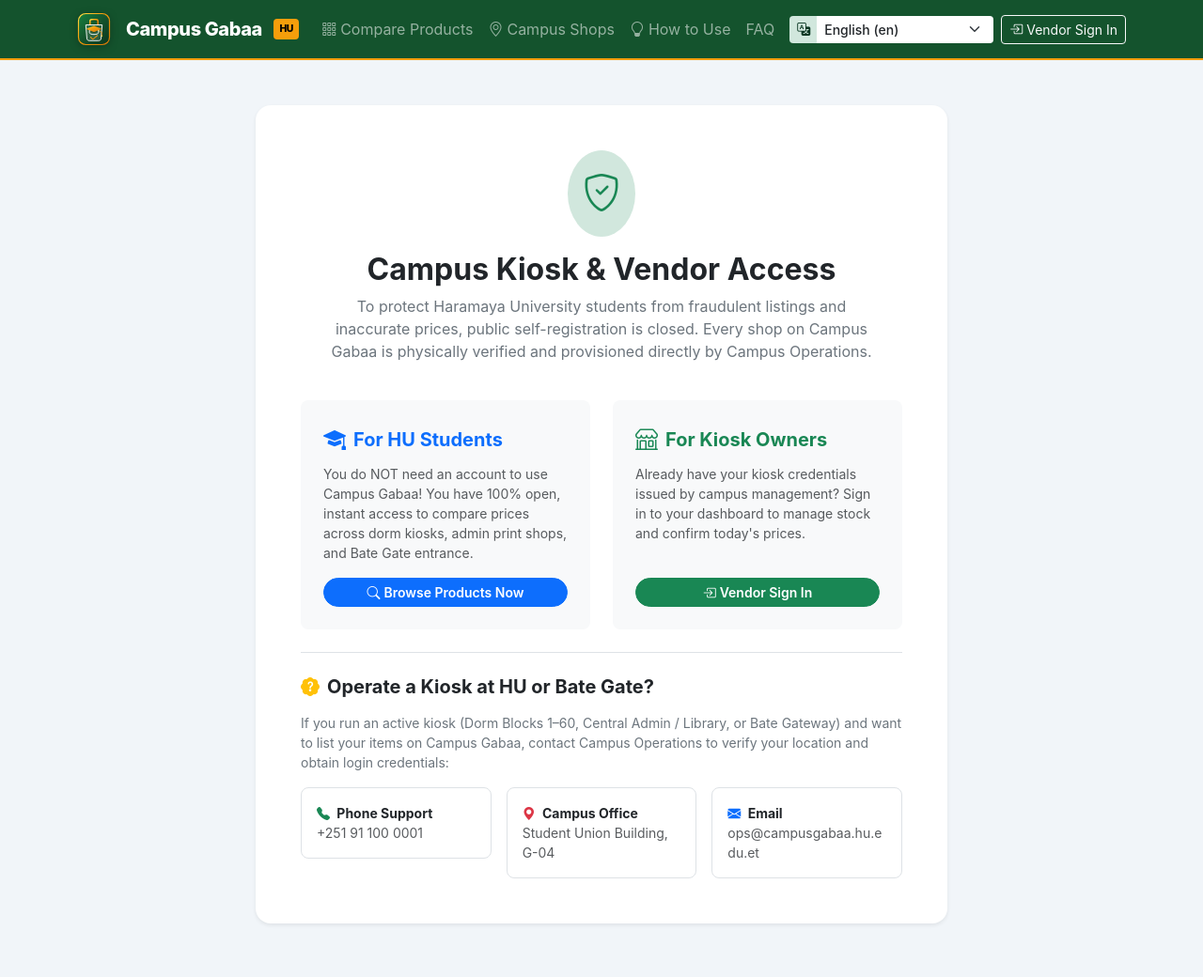
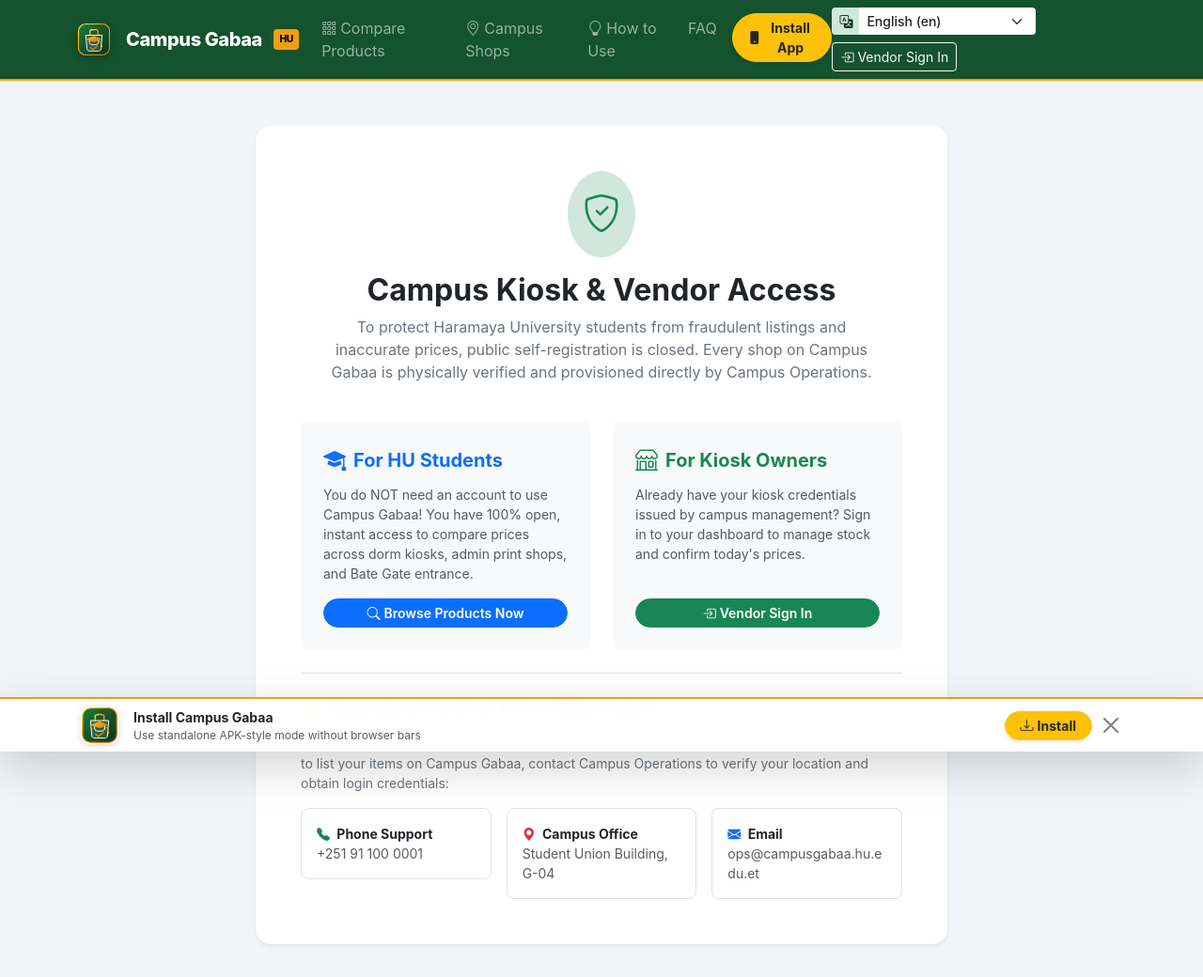
Before and after one commit to danielgelchu0-sketch/campus_gabaa, a Django app: page /accounts/register/ in a window 1280 px wide. Shown: the top 1040 px of the page at 94% size. Run offline with Django 5.2, Linux system fonts and the light colour scheme.

Commit message:
fix(pwa): make install button and banner permanent across all page activity until app is installed

```diff
--- a/static/js/main.js
+++ b/static/js/main.js
@@ -52,88 +52,99 @@ document.addEventListener('DOMContentLoaded', function () {
     });
   }
 
-  // 5. In-App Standalone Mode & PWA Install Prompt Controller
+  // 5. In-App Standalone Mode & PWA Install Prompt Controller (Permanent until installed)
   let deferredPrompt = null;
   const pwaInstallBanner = document.getElementById('pwaInstallBanner');
   const pwaInstallBtn = document.getElementById('pwaInstallBtn');
   const pwaDismissBtn = document.getElementById('pwaDismissBtn');
   const pwaNavInstallItem = document.getElementById('pwaNavInstallItem');
   const pwaNavInstallBtn = document.getElementById('pwaNavInstallBtn');
+  const pwaFloatingFab = document.getElementById('pwaFloatingFab');
+  const pwaFabBtn = document.getElementById('pwaFabBtn');
+  const pwaDirectTriggerBtn = document.getElementById('pwaDirectTriggerBtn');
+  const pwaPromptReadySection = document.getElementById('pwaPromptReadySection');
+  const pwaManualGuideSection = document.getElementById('pwaManualGuideSection');
 
-  // Check if app is already running in standalone mode (installed)
-  const isStandalone = window.matchMedia('(display-mode: standalone)').matches ||
-                       window.navigator.standalone === true;
+  // Check if app is installed (standalone mode or previous install recorded)
+  const isInstalled = window.matchMedia('(display-mode: standalone)').matches ||
+                      window.navigator.standalone === true ||
+                      localStorage.getItem('pwa_installed') === 'true';
 
-  if (!isStandalone) {
-    // Intercept native browser install prompt (Chrome Android, Edge, Desktop Chrome)
+  function hideAllInstallElements() {
+    document.body.classList.add('pwa-standalone');
+    document.querySelectorAll('.pwa-install-element').forEach(function (el) {
+      el.classList.add('d-none');
+    });
+  }
+
+  if (isInstalled) {
+    hideAllInstallElements();
+  } else {
+    // App is NOT installed -> Ensure persistent controls across all navigation and activities
+
+    // Check banner minimization state
+    const isMinimized = sessionStorage.getItem('pwa_banner_minimized') === '1';
+    if (isMinimized && pwaInstallBanner && pwaFloatingFab) {
+      pwaInstallBanner.classList.add('d-none');
+      pwaFloatingFab.classList.remove('d-none');
+    } else if (pwaInstallBanner) {
+      pwaInstallBanner.classList.remove('d-none');
+      if (pwaFloatingFab) pwaFloatingFab.classList.add('d-none');
+    }
+
+    // Intercept native browser prompt whenever Chrome triggers it
     window.addEventListener('beforeinstallprompt', function (e) {
       e.preventDefault();
       deferredPrompt = e;
 
-      // Show banner if not dismissed in current session
-      if (pwaInstallBanner && !sessionStorage.getItem('pwa_banner_dismissed')) {
-        pwaInstallBanner.classList.remove('d-none');
-      }
-
-      // Show navbar install button
-      if (pwaNavInstallItem) {
-        pwaNavInstallItem.classList.remove('d-none');
+      // Enable direct trigger in guide modal
+      if (pwaPromptReadySection && pwaManualGuideSection) {
+        pwaPromptReadySection.classList.remove('d-none');
+        pwaManualGuideSection.classList.add('d-none');
       }
     });
 
-    // Handler to execute native install prompt
+    // Unified installer trigger
     function triggerInstall() {
       if (deferredPrompt) {
         deferredPrompt.prompt();
         deferredPrompt.userChoice.then(function (choiceResult) {
           if (choiceResult.outcome === 'accepted') {
-            if (pwaInstallBanner) pwaInstallBanner.classList.add('d-none');
-            if (pwaNavInstallItem) pwaNavInstallItem.classList.add('d-none');
+            localStorage.setItem('pwa_installed', 'true');
+            hideAllInstallElements();
           }
           deferredPrompt = null;
         });
       } else {
-        // Fallback for iOS Safari or browsers without beforeinstallprompt
-        const isIos = /iPad|iPhone|iPod/.test(navigator.userAgent) && !window.MSStream;
-        if (isIos) {
-          const iosModalEl = document.getElementById('pwaIosModal');
-          if (iosModalEl) {
-            const modal = new bootstrap.Modal(iosModalEl);
-            modal.show();
-          }
-        } else {
-          alert('To install Campus Gabaa: Tap the browser menu (⋮) in the top-right corner and select "Install app" or "Add to Home screen".');
+        // Show universal guided installation modal
+        const modalEl = document.getElementById('pwaInstallModal');
+        if (modalEl) {
+          const modal = bootstrap.Modal.getOrCreateInstance(modalEl);
+          modal.show();
         }
       }
     }
 
-    if (pwaInstallBtn) {
-      pwaInstallBtn.addEventListener('click', triggerInstall);
-    }
-    if (pwaNavInstallBtn) {
-      pwaNavInstallBtn.addEventListener('click', triggerInstall);
-    }
+    // Attach click listeners to all permanent install buttons
+    if (pwaInstallBtn) pwaInstallBtn.addEventListener('click', triggerInstall);
+    if (pwaNavInstallBtn) pwaNavInstallBtn.addEventListener('click', triggerInstall);
+    if (pwaFabBtn) pwaFabBtn.addEventListener('click', triggerInstall);
+    if (pwaDirectTriggerBtn) pwaDirectTriggerBtn.addEventListener('click', triggerInstall);
 
+    // Minimize bottom banner into floating pill button
     if (pwaDismissBtn) {
       pwaDismissBtn.addEventListener('click', function () {
-        if (pwaInstallBanner) {
-          pwaInstallBanner.classList.add('d-none');
-        }
-        sessionStorage.setItem('pwa_banner_dismissed', '1');
+        if (pwaInstallBanner) pwaInstallBanner.classList.add('d-none');
+        if (pwaFloatingFab) pwaFloatingFab.classList.remove('d-none');
+        sessionStorage.setItem('pwa_banner_minimized', '1');
       });
-    }
-
-    // Always reveal navbar install button on mobile iOS as well
-    const isIosMobile = /iPad|iPhone|iPod/.test(navigator.userAgent) && !window.MSStream;
-    if (isIosMobile && pwaNavInstallItem) {
-      pwaNavInstallItem.classList.remove('d-none');
     }
   }
 
-  // Hide install controls once app is installed and launched
+  // Once installation succeeds, permanently hide all install triggers
   window.addEventListener('appinstalled', function () {
-    if (pwaInstallBanner) pwaInstallBanner.classList.add('d-none');
-    if (pwaNavInstallItem) pwaNavInstallItem.classList.add('d-none');
+    localStorage.setItem('pwa_installed', 'true');
+    hideAllInstallElements();
     deferredPrompt = null;
   });
 });
--- a/templates/base.html
+++ b/templates/base.html
@@ -81,9 +81,10 @@
               {% trans "FAQ" %}
             </a>
           </li>
-          <li class="nav-item d-none" id="pwaNavInstallItem">
-            <button id="pwaNavInstallBtn" type="button" class="btn btn-warning btn-sm fw-bold rounded-pill px-3 my-1 ms-lg-2 shadow-sm text-dark">
-              <i class="bi bi-download me-1"></i>{% trans "Install App" %}
+          <li class="nav-item pwa-install-element" id="pwaNavInstallItem">
+            <button id="pwaNavInstallBtn" type="button" class="btn btn-warning btn-sm fw-bold rounded-pill px-3 my-1 ms-lg-2 shadow-sm text-dark d-flex align-items-center gap-1">
+              <i class="bi bi-phone-fill text-dark"></i>
+              <span>{% trans "Install App" %}</span>
             </button>
           </li>
         </ul>
@@ -211,48 +212,93 @@
     </div>
   </footer>
 
-  <!-- Mobile Floating PWA Install Banner -->
-  <aside id="pwaInstallBanner" class="pwa-install-banner shadow-lg d-none" aria-label="{% trans 'Install Campus Gabaa Application' %}">
+  <!-- Mobile Floating PWA Install Banner (Permanent until installed) -->
+  <aside id="pwaInstallBanner" class="pwa-install-banner shadow-lg pwa-install-element" aria-label="{% trans 'Install Campus Gabaa Application' %}">
     <div class="container d-flex align-items-center justify-content-between gap-3 py-2 px-3">
       <div class="d-flex align-items-center gap-3">
         <img src="{% static 'img/logo-icon.svg' %}" alt="Campus Gabaa" class="pwa-banner-icon">
         <div>
           <div class="fw-bold text-dark small mb-0">{% trans "Install Campus Gabaa" %}</div>
-          <div class="text-muted smaller">{% trans "Use like a native Android app with faster loading" %}</div>
+          <div class="text-muted smaller">{% trans "Use standalone APK-style mode without browser bars" %}</div>
         </div>
       </div>
       <div class="d-flex align-items-center gap-2">
         <button id="pwaInstallBtn" type="button" class="btn btn-warning btn-sm fw-bold rounded-pill px-3 shadow-sm text-dark">
           <i class="bi bi-download me-1"></i>{% trans "Install" %}
         </button>
-        <button id="pwaDismissBtn" type="button" class="btn-close btn-sm" aria-label="{% trans 'Close' %}"></button>
+        <button id="pwaDismissBtn" type="button" class="btn-close btn-sm" aria-label="{% trans 'Minimize' %}" title="{% trans 'Minimize' %}"></button>
       </div>
     </div>
   </aside>
 
-  <!-- iOS PWA Instructions Modal -->
-  <div class="modal fade" id="pwaIosModal" tabindex="-1" aria-labelledby="pwaIosModalLabel" aria-hidden="true">
+  <!-- Floating Compact Install Pill (shows if banner is minimized) -->
+  <div id="pwaFloatingFab" class="pwa-floating-fab shadow-lg pwa-install-element d-none">
+    <button id="pwaFabBtn" type="button" class="btn btn-warning btn-sm fw-bold rounded-pill shadow-sm text-dark d-flex align-items-center gap-2 py-2 px-3">
+      <img src="{% static 'img/logo-icon.svg' %}" width="20" height="20" alt="App">
+      <span>{% trans "Install App" %}</span>
+    </button>
+  </div>
+
+  <!-- PWA Install Guide Modal -->
+  <div class="modal fade" id="pwaInstallModal" tabindex="-1" aria-labelledby="pwaInstallModalLabel" aria-hidden="true">
     <div class="modal-dialog modal-dialog-centered">
-      <div class="modal-content border-0 shadow">
+      <div class="modal-content border-0 shadow-lg rounded-4">
         <div class="modal-header border-0 pb-0">
-          <h5 class="modal-title fw-bold" id="pwaIosModalLabel">
-            <i class="bi bi-phone text-success me-2"></i>{% trans "Add to Home Screen" %}
-          </h5>
+          <div class="d-flex align-items-center gap-2">
+            <img src="{% static 'img/logo-icon.svg' %}" alt="Campus Gabaa" width="32" height="32" class="rounded-2">
+            <h5 class="modal-title fw-bold" id="pwaInstallModalLabel">{% trans "Install Campus Gabaa" %}</h5>
+          </div>
           <button type="button" class="btn-close" data-bs-dismiss="modal" aria-label="Close"></button>
         </div>
-        <div class="modal-body text-center py-4">
-          <img src="{% static 'img/icon-192.png' %}" alt="Campus Gabaa" class="rounded-4 mb-3 shadow-sm" width="72" height="72">
-          <h6 class="fw-bold">{% trans "Install Campus Gabaa on iPhone / iPad" %}</h6>
-          <p class="text-muted small mb-4">
-            {% trans "Run Campus Gabaa full-screen with fast loading across Haramaya campus." %}
-          </p>
-          <div class="text-start bg-light rounded-3 p-3 small">
-            <div class="mb-2"><strong>1.</strong> {% trans "Tap the Safari Share button" %} <i class="bi bi-box-arrow-up text-primary fs-6 mx-1"></i> {% trans "at the bottom of your screen." %}</div>
-            <div><strong>2.</strong> {% trans "Scroll down and tap" %} <strong>"{% trans 'Add to Home Screen' %}"</strong> <i class="bi bi-plus-square text-success mx-1"></i>.</div>
+        <div class="modal-body py-4">
+          <div class="text-center mb-3">
+            <img src="{% static 'img/icon-192.png' %}" alt="Campus Gabaa" class="rounded-4 shadow-sm mb-2" width="76" height="76">
+            <h6 class="fw-bold mb-1">{% trans "Campus Gabaa (GabaaHU)" %}</h6>
+            <span class="badge bg-success-subtle text-success border border-success-subtle rounded-pill px-3 py-1 small">
+              <i class="bi bi-phone me-1"></i>{% trans "Standalone Android APK Mode" %}
+            </span>
+          </div>
+
+          <div id="pwaPromptReadySection" class="d-none text-center mb-3">
+            <p class="text-muted small mb-3">
+              {% trans "Tap the button below to prompt your browser to add Campus Gabaa directly to your home screen:" %}
+            </p>
+            <button id="pwaDirectTriggerBtn" type="button" class="btn btn-warning btn-lg fw-bold rounded-pill px-4 shadow w-100 text-dark">
+              <i class="bi bi-download me-2"></i>{% trans "Install Now" %}
+            </button>
+          </div>
+
+          <div id="pwaManualGuideSection">
+            <p class="text-muted small mb-2 text-center">
+              {% trans "Follow these quick steps to install on your mobile device:" %}
+            </p>
+            <div class="bg-light rounded-3 p-3 small border mb-3">
+              <div class="fw-bold text-success mb-2"><i class="bi bi-android2 me-1"></i>Android (Chrome / Brave / Edge):</div>
+              <div class="d-flex align-items-start gap-2 mb-2">
+                <span class="badge bg-warning text-dark rounded-circle px-2 py-1">1</span>
+                <div>{% trans "Tap the three dots menu" %} <strong class="fs-6">( ⋮ )</strong> {% trans "in the top-right corner of Chrome." %}</div>
+              </div>
+              <div class="d-flex align-items-start gap-2">
+                <span class="badge bg-warning text-dark rounded-circle px-2 py-1">2</span>
+                <div>{% trans "Tap" %} <strong class="text-success">{% trans "'Install app'" %}</strong> {% trans "or" %} <strong>"{% trans 'Add to Home screen' %}"</strong>.</div>
+              </div>
+            </div>
+
+            <div class="bg-light rounded-3 p-3 small border">
+              <div class="fw-bold text-primary mb-2"><i class="bi bi-apple me-1"></i>iPhone / iPad (Safari):</div>
+              <div class="d-flex align-items-start gap-2 mb-2">
+                <span class="badge bg-warning text-dark rounded-circle px-2 py-1">1</span>
+                <div>{% trans "Tap the Safari Share button" %} <i class="bi bi-box-arrow-up text-primary mx-1"></i> {% trans "at the bottom." %}</div>
+              </div>
+              <div class="d-flex align-items-start gap-2">
+                <span class="badge bg-warning text-dark rounded-circle px-2 py-1">2</span>
+                <div>{% trans "Scroll down and select" %} <strong>"{% trans 'Add to Home Screen' %}"</strong> <i class="bi bi-plus-square text-success mx-1"></i>.</div>
+              </div>
+            </div>
           </div>
         </div>
         <div class="modal-footer border-0 pt-0">
-          <button type="button" class="btn btn-secondary w-100 rounded-pill" data-bs-dismiss="modal">{% trans "Got it" %}</button>
+          <button type="button" class="btn btn-outline-secondary w-100 rounded-pill" data-bs-dismiss="modal">{% trans "Close" %}</button>
         </div>
       </div>
     </div>
```
Also changed, not shown: static/css/style.css (+47 -0 lines).
